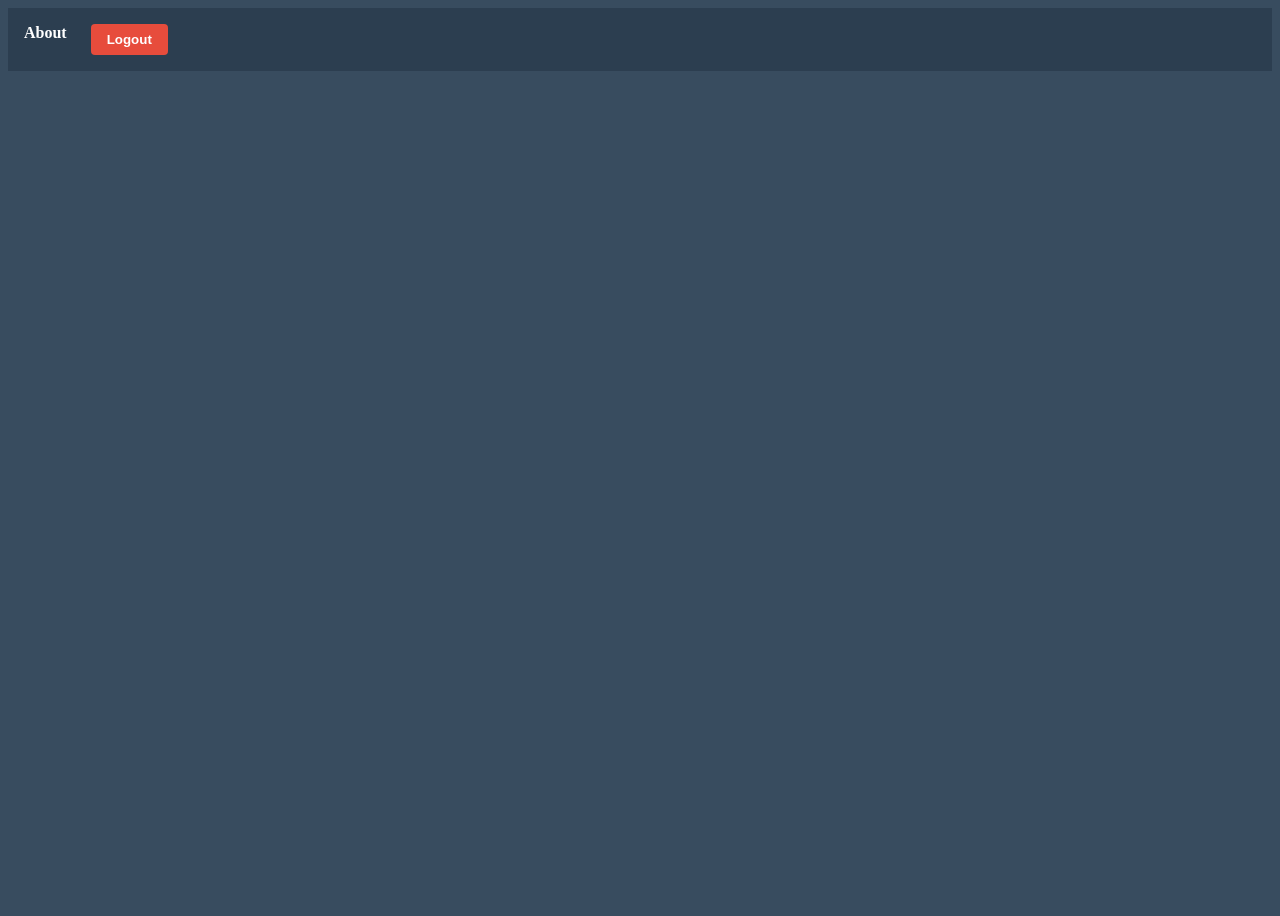
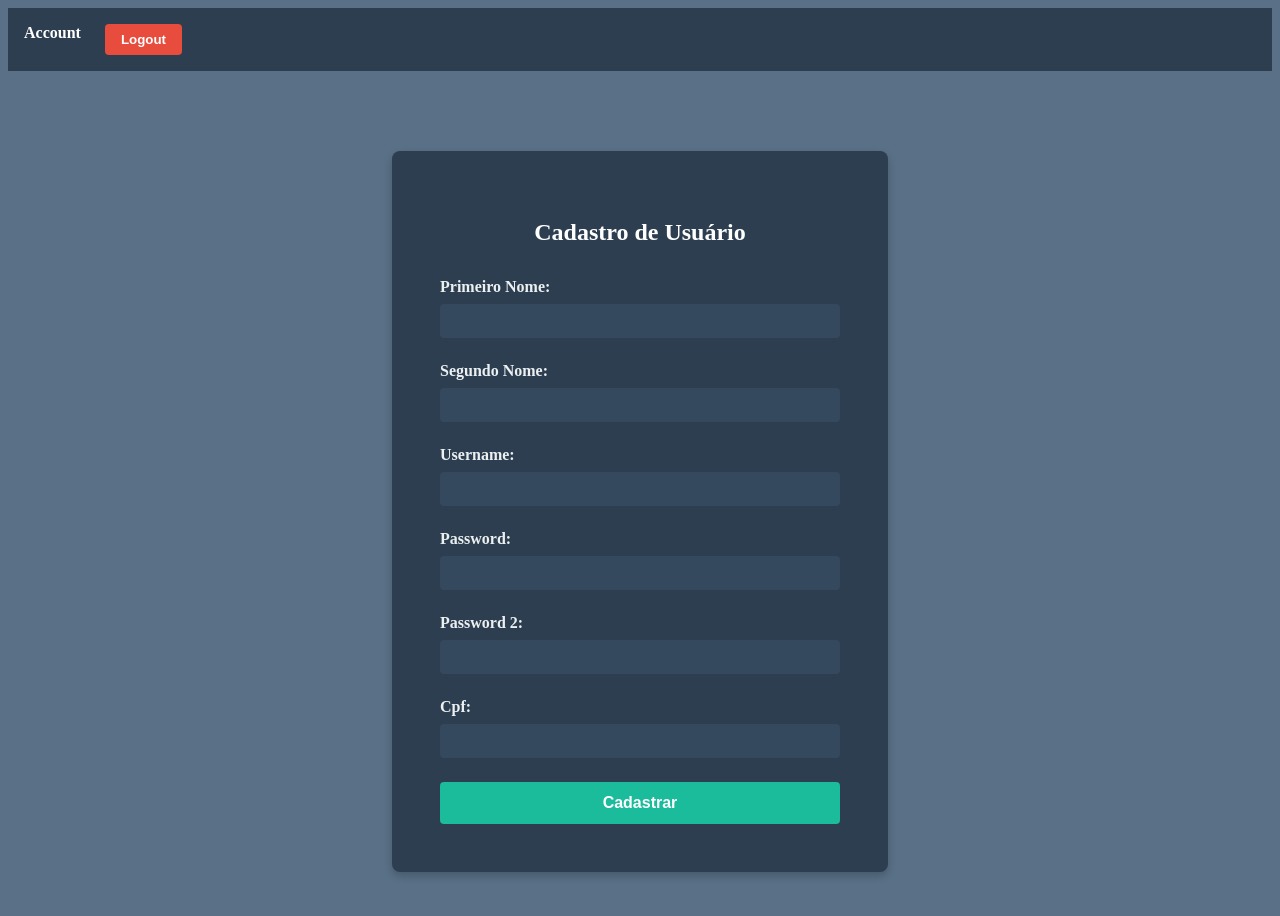
Before and after one commit to maikonmuniz/collegeSystem, a Vue app: page /account in a window 1280 px wide. Before the commit this address had no page. Shown: the top 916 px of the page. Before the commit the page ends 800 px from the top, so only its background shows below. Built offline with nearby package versions, Linux system fonts and the light colour scheme; sample sign-in values are in the browser's storage.

Commit message:
feat: create page register account

```diff
--- a/src/App.vue
+++ b/src/App.vue
@@ -2,7 +2,7 @@
   <div id="nav">
     <ul>
       <li>
-        <router-link to="/about">About</router-link>
+        <router-link to="/account">Account</router-link>
       </li>
       <li>
         <router-link to="/login"><button @click="logout">Logout</button></router-link>
--- a/src/assets/main.css
+++ b/src/assets/main.css
@@ -1,3 +1,3 @@
 body {
-    background-color: #384c5f;
+    background-color: #597086;
 }
--- a/src/router/index.ts
+++ b/src/router/index.ts
@@ -5,6 +5,7 @@ import {
 
 import Login from "../view/Login.vue";
 import About from "../view/About.vue";
+import AccountRegistration from "../view/AccountRegistration.vue";
 
 const routes = [
   {
@@ -12,6 +13,11 @@ const routes = [
     name: "About",
     component: About,
     meta: { requiresAuth: true }
+  },
+  {
+    path: '/account',
+    name: 'AccountRegistration',
+    component: AccountRegistration
   },
   {
     path: '/login',
--- /dev/null
+++ b/src/view/AccountRegistration.vue
@@ -0,0 +1,146 @@
+<template>
+  <div class="container">
+    <h2>Cadastro de Usuário</h2>
+    <form @submit.prevent="handleAccount">
+
+      <div>
+        <label>Primeiro Nome:</label>
+        <input v-model="firstName" type="text" required />
+      </div>
+
+      <div>
+        <label>Segundo Nome:</label>
+        <input v-model="lastName" type="text" required />
+      </div>
+
+      <div>
+        <label>Username:</label>
+        <input v-model="usernameAccount" type="text" required />
+      </div>
+
+      <div>
+        <label>Password:</label>
+        <input v-model="passwordAccount" type="password" required />
+      </div>
+
+      <div>
+        <label>Password 2:</label>
+        <input v-model="password2" type="password" required />
+      </div>
+
+      <div>
+        <label>Cpf:</label>
+        <input v-model="cpf" type="text" required />
+      </div>
+
+      <button type="submit">Cadastrar</button>
+    </form>
+
+    <p v-if="error">{{ error }}</p>
+  </div>
+</template>
+
+<script setup>
+  import { ref } from 'vue'
+  import { useRouter } from 'vue-router'
+  import api from '../services/api'
+
+
+  const firstName = ref('')
+  const lastName = ref('')
+  const usernameAccount = ref('')
+  const passwordAccount = ref('')
+  const password2 = ref('')
+  const cpf = ref('')
+  const error = ref('')
+  const router = useRouter()
+
+  const handleAccount = async () => {
+
+    console.log(usernameAccount.value)
+
+    try {
+      const response = await api.post('account/register', {
+        firstName: firstName.value,
+        lastName: lastName.value,
+        cpf: cpf.value,
+        username: usernameAccount.value,
+        password: passwordAccount.value,
+        idTypeAccount: 8
+      })
+      console.log(response)
+      router.push('/about')
+    } catch (err) {
+      error.value = 'Credenciais inválidas ou erro no servidor'
+      console.error(err)
+    }
+}
+
+</script>
+
+<style scoped>
+.container {
+  background-color: #2c3e50;
+  padding: 3rem;
+  max-width: 400px;
+  margin: 5rem auto;
+  border-radius: 8px;
+  box-shadow: 0 4px 8px rgba(0, 0, 0, 0.2);
+}
+
+h2 {
+  text-align: center;
+  margin-bottom: 2rem;
+  color: white;
+}
+
+form > div {
+  display: flex;
+  flex-direction: column;
+  margin-bottom: 1.5rem;
+}
+
+label {
+  margin-bottom: 0.5rem;
+  font-weight: bold;
+  color: #ecf0f1;
+}
+
+input {
+  padding: 0.5rem;
+  border: none;
+  border-radius: 4px;
+  background-color: #34495e;
+  color: rgb(255, 255, 255);
+  font-size: 1rem;
+}
+
+input:focus {
+  outline: none;
+  box-shadow: 0 0 0 2px #1abc9c;
+}
+
+button {
+  background-color: #1abc9c;
+  border: none;
+  padding: 0.75rem;
+  width: 100%;
+  color: white;
+  font-weight: bold;
+  font-size: 1rem;
+  border-radius: 4px;
+  cursor: pointer;
+  transition: background-color 0.3s ease;
+}
+
+button:hover {
+  background-color: #16a085;
+}
+
+p {
+  margin-top: 1rem;
+  text-align: center;
+  color: #e74c3c;
+  font-weight: bold;
+}
+</style>
```
